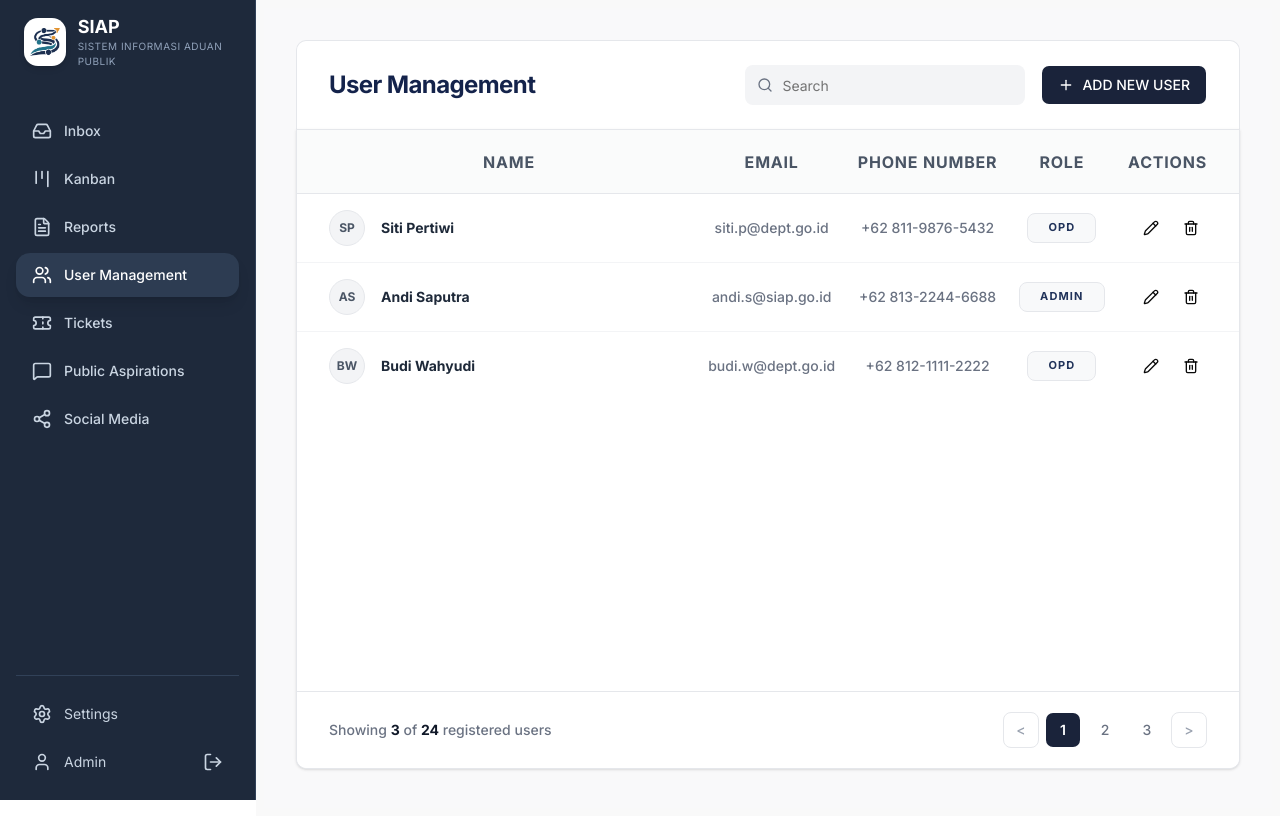
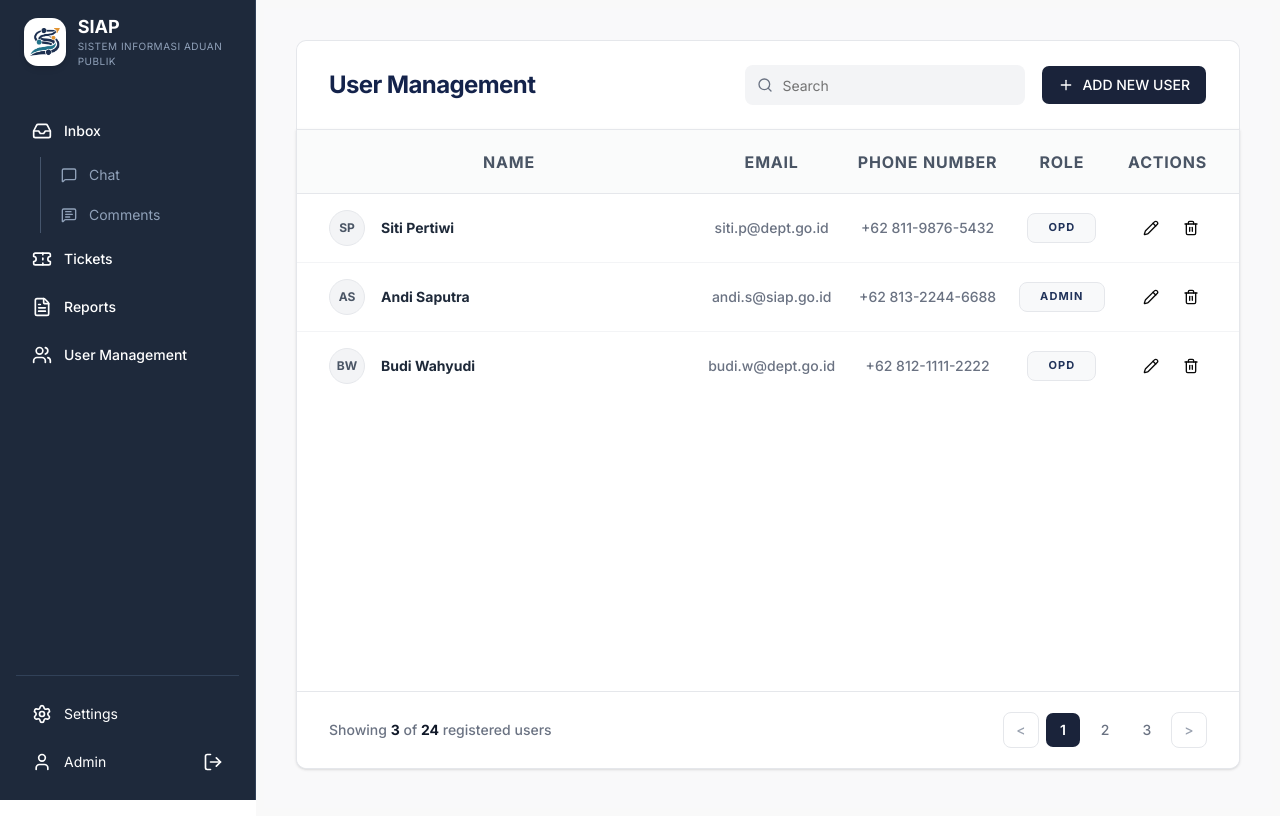
Before and after one commit to hibahsiap/SIAP, a Next.js app: page /dashboard/usermanagement in a window 1280 px wide. Built offline with nearby package versions, Linux system fonts and the light colour scheme.

Commit message:
fix: update sidebar menu

```diff
--- a/components/sidebar.tsx
+++ b/components/sidebar.tsx
@@ -1,6 +1,6 @@
 'use client';
 
-import { Inbox, Kanban, FileText, Ticket, MessageSquare, Settings, User, Users, Share2 } from 'lucide-react';
+import { Inbox, MessageSquareText, MessageSquare, Kanban, FileText, Ticket, Settings, User, Users } from 'lucide-react';
 import Link from 'next/link';
 import Image from 'next/image';
 import { usePathname } from 'next/navigation';
@@ -8,29 +8,12 @@ import { usePathname } from 'next/navigation';
 export default function Sidebar() {
   const pathname = usePathname();
 
-  const menuItems = [
-    { name: 'Inbox', icon: <Inbox size={20} />, href: '/inbox' },
-    { name: 'Kanban', icon: <Kanban size={20} />, href: '/kanban' },
-    { name: 'Reports', icon: <FileText size={20} />, href: '/reports' },
-    { name: 'User Management', icon: <Users size={20} />, href: '/dashboard/usermanagement' },
-    { name: 'Tickets', icon: <Ticket size={20} />, href: '/tickets' },
-    { name: 'Public Aspirations', icon: <MessageSquare size={20} />, href: '/aspirations' },
-    { name: 'Social Media', icon: <Share2 size={20} />, href: '/social-media' },
-  ];
-
   return (
     <aside className="w-64 h-screen sticky top-0 bg-[#1e293b] text-white flex flex-col p-4 border-r border-slate-700">
       {/* Logo & Branding */}
       <div className="flex items-center gap-3 mb-10 px-2">
         <div className="flex items-center justify-center w-12 h-12 bg-white rounded-xl p-1.5 shadow-md">
-          <Image
-            src="/logo_siap.png"
-            alt="Logo SIAP Diskominfo"
-            width={38}
-            height={38}
-            className="object-contain"
-            priority
-          />
+          <Image src="/logo_siap.png" alt="Logo SIAP" width={38} height={38} className="object-contain" priority />
         </div>
         <div>
           <h1 className="font-bold text-lg leading-tight">SIAP</h1>
@@ -40,34 +23,33 @@ export default function Sidebar() {
 
       {/* Main Navigation */}
       <nav className="flex-1 space-y-1">
-        {menuItems.map((item) => {
-          const isActive = pathname === item.href;
-          return (
-            <Link
-              key={item.name}
-              href={item.href}
-              className={`flex items-center gap-3 px-4 py-3 rounded-xl transition-all duration-200 ${
-                isActive
-                  ? 'bg-slate-700/80 text-white shadow-lg'
-                  : 'hover:bg-slate-700/50 text-slate-300'
-              }`}
-            >
-              {item.icon}
-              <span className="font-medium text-sm">{item.name}</span>
+        {/* Inbox dengan Submenu */}
+        <div className="space-y-1">
+          <Link href="/inbox" className={`flex items-center gap-3 px-4 py-3 rounded-xl transition-all ${pathname === '/inbox' ? 'bg-slate-700/80' : 'hover:bg-slate-700/50'}`}>
+            <Inbox size={20} /> <span className="font-medium text-sm">Inbox</span>
+          </Link>
+          {/* Submenu Chat & Comments */}
+          <div className="pl-1 space-y-1 border-l ml-6 border-slate-600">
+            <Link href="/inbox/chat" className={`flex items-center gap-3 px-4 py-2 rounded-lg text-sm ${pathname === '/inbox/chat' ? 'text-white' : 'text-slate-400 hover:text-white'}`}>
+              <MessageSquare size={16} /> Chat
             </Link>
-          );
-        })}
+            <Link href="/inbox/comments" className={`flex items-center gap-3 px-4 py-2 rounded-lg text-sm ${pathname === '/inbox/comments' ? 'bg-slate-700/80 text-white' : 'text-slate-400 hover:text-white'}`}>
+              <MessageSquareText size={16} /> Comments
+            </Link>
+          </div>
+        </div>
+
+        {/* Menu Lainnya */}
+        <Link href="/tickets" className="flex items-center gap-3 px-4 py-3 rounded-xl hover:bg-slate-700/50"><Ticket size={20} /> <span className="font-medium text-sm">Tickets</span></Link>
+        <Link href="/dashboard/reports" className="flex items-center gap-3 px-4 py-3 rounded-xl hover:bg-slate-700/50"><FileText size={20} /> <span className="font-medium text-sm">Reports</span></Link>
+        <Link href="/dashboard/usermanagement" className="flex items-center gap-3 px-4 py-3 rounded-xl hover:bg-slate-700/50"><Users size={20} /> <span className="font-medium text-sm">User Management</span></Link>
       </nav>
 
       {/* Bottom Actions */}
       <div className="border-t border-slate-700 pt-4 space-y-1">
-        <Link href="/settings" className="flex items-center gap-3 px-4 py-3 hover:bg-slate-700/50 rounded-xl transition-all text-slate-300">
-          <Settings size={20} /> <span className="text-sm">Settings</span>
-        </Link>
-        <Link href="/dashboard/profile" className="flex items-center justify-between px-4 py-3 hover:bg-slate-700/50 rounded-xl transition-all text-slate-300">
-          <div className="flex items-center gap-3">
-            <User size={20} /> <span className="text-sm">Admin</span>
-          </div>
+        <Link href="/dashboard/settings" className="flex items-center gap-3 px-4 py-3 hover:bg-slate-700/50 rounded-xl"><Settings size={20} /> <span className="text-sm">Settings</span></Link>
+        <Link href="/dashboard/profile" className="flex items-center justify-between px-4 py-3 hover:bg-slate-700/50 rounded-xl">
+          <div className="flex items-center gap-3"><User size={20} /> <span className="text-sm">Admin</span></div>
           <svg width="20" height="20" viewBox="0 0 24 24" fill="none" stroke="currentColor" strokeWidth="2" strokeLinecap="round" strokeLinejoin="round"><path d="M9 21H5a2 2 0 0 1-2-2V5a2 2 0 0 1 2-2h4"/><polyline points="16 17 21 12 16 7"/><line x1="21" y1="12" x2="9" y2="12"/></svg>
         </Link>
       </div>
```
